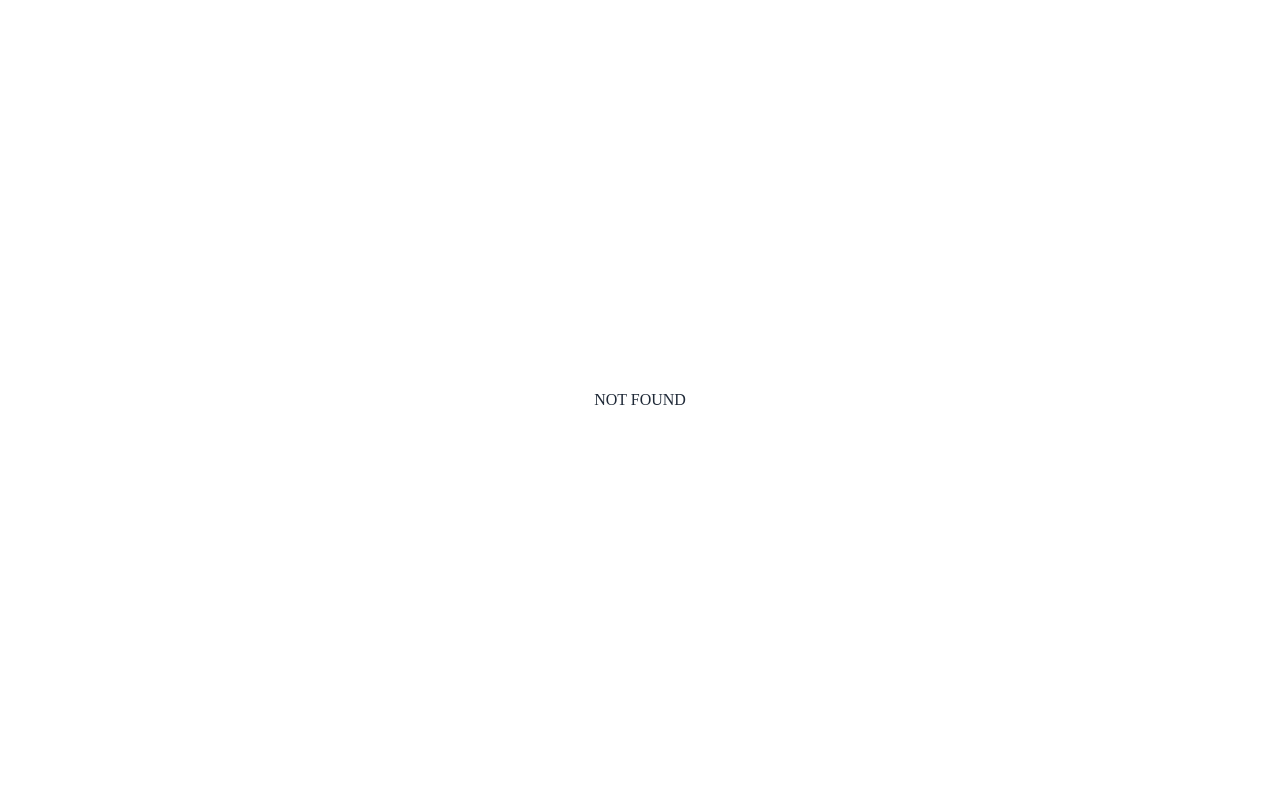
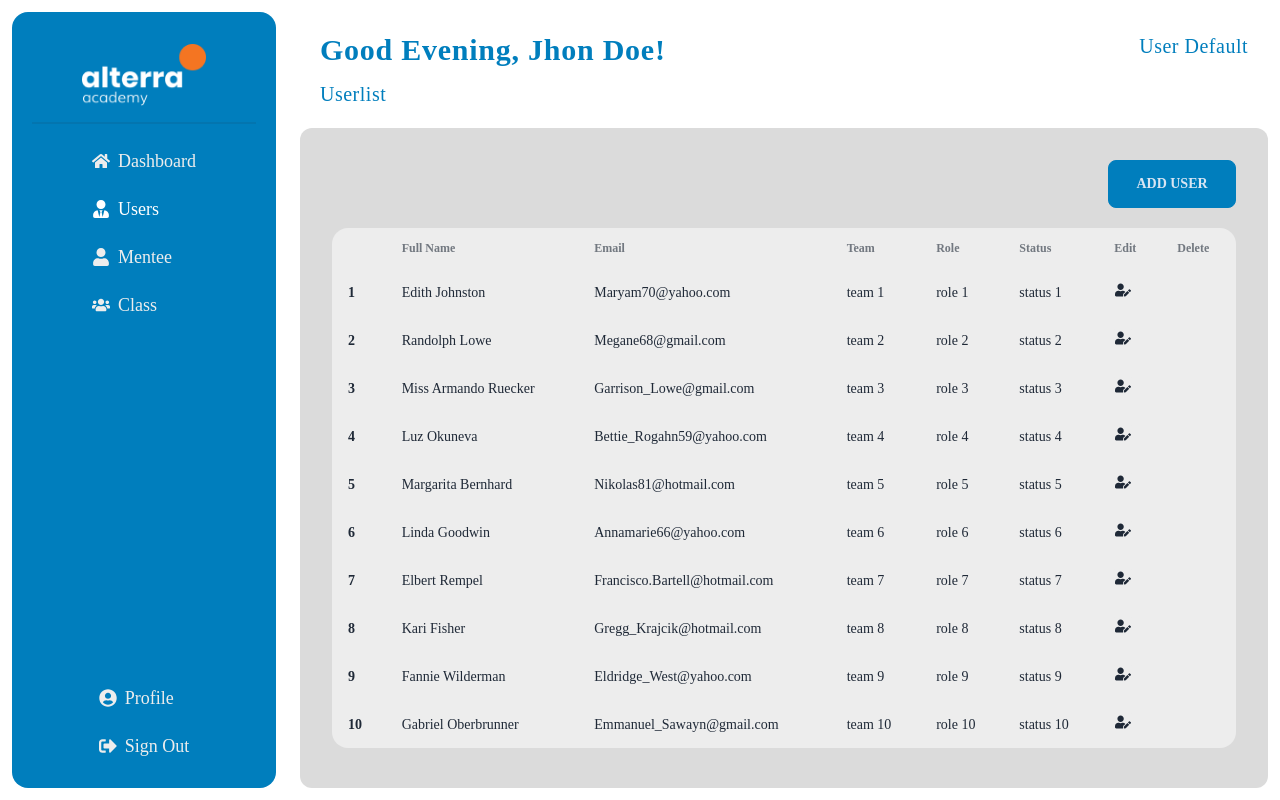
Before and after one commit to Alta-Immersive-Group3/immersive-dashboard-web, a React (Vite) app: page /userlist in a window 1280 px wide. Built offline with nearby package versions, Linux system fonts and the light colour scheme.

Commit message:
style: onprogress slicing userlist

```diff
--- a/src/components/Input.tsx
+++ b/src/components/Input.tsx
@@ -8,6 +8,7 @@ interface InputProps {
   value?: string | number;
   error?: string | boolean | undefined;
   onChange?: React.ChangeEventHandler<HTMLInputElement>;
+  onChangeSelect?: React.ChangeEventHandler<HTMLSelectElement>;
 }
 
 export const Input: FC<InputProps> = ({
@@ -31,3 +32,24 @@ export const Input: FC<InputProps> = ({
     />
   );
 };
+
+export const Select: FC<InputProps> = ({
+  id,
+  label,
+  name,
+  type,
+  value,
+  error,
+  onChangeSelect,
+}) => {
+  return (
+    <select
+      className="select w-full bg-base-200"
+      id={id}
+      name={name}
+      value={value}
+      onChange={onChangeSelect}
+      placeholder={label}
+    />
+  );
+};
--- /dev/null
+++ b/src/components/Modals.tsx
@@ -0,0 +1,21 @@
+import React, { FC } from 'react';
+
+interface Props {
+  children?: React.ReactNode;
+  id?: string;
+}
+
+export const Modals: FC<Props> = ({ children, id }) => {
+  return (
+    <>
+      <input
+        type="checkbox"
+        id={id}
+        className="modal-toggle"
+      />
+      <div className="modal">
+        <div className="modal-box">{children}</div>
+      </div>
+    </>
+  );
+};
--- a/src/components/Sidebar.tsx
+++ b/src/components/Sidebar.tsx
@@ -52,9 +52,14 @@ const Sidebar: FC<Props> = ({ children }) => {
                   </NavLink>
                 </li>
                 <li>
-                  <a>
+                  <NavLink
+                    to={'/userlist'}
+                    className={({ isActive }) =>
+                      isActive ? 'font-medium text-base-100' : ''
+                    }
+                  >
                     <FaUserTie /> Users
-                  </a>
+                  </NavLink>
                 </li>
                 <li>
                   <a>
@@ -63,10 +68,10 @@ const Sidebar: FC<Props> = ({ children }) => {
                   </a>
                 </li>
                 <li>
-                  <>
+                  <a>
                     <FaUsers />
                     Class
-                  </>
+                  </a>
                 </li>
               </ul>
             </div>
--- /dev/null
+++ b/src/json/dummyUser.json
@@ -0,0 +1,82 @@
+[
+  {
+    "email": "Maryam70@yahoo.com",
+    "team": "team 1",
+    "role": "role 1",
+    "status": "status 1",
+    "full_name": "Edith Johnston",
+    "user_id": "1"
+  },
+  {
+    "email": "Megane68@gmail.com",
+    "team": "team 2",
+    "role": "role 2",
+    "status": "status 2",
+    "full_name": "Randolph Lowe",
+    "user_id": "2"
+  },
+  {
+    "email": "Garrison_Lowe@gmail.com",
+    "team": "team 3",
+    "role": "role 3",
+    "status": "status 3",
+    "full_name": "Miss Armando Ruecker",
+    "user_id": "3"
+  },
+  {
+    "email": "Bettie_Rogahn59@yahoo.com",
+    "team": "team 4",
+    "role": "role 4",
+    "status": "status 4",
+    "full_name": "Luz Okuneva",
+    "user_id": "4"
+  },
+  {
+    "email": "Nikolas81@hotmail.com",
+    "team": "team 5",
+    "role": "role 5",
+    "status": "status 5",
+    "full_name": "Margarita Bernhard",
+    "user_id": "5"
+  },
+  {
+    "email": "Annamarie66@yahoo.com",
+    "team": "team 6",
+    "role": "role 6",
+    "status": "status 6",
+    "full_name": "Linda Goodwin",
+    "user_id": "6"
+  },
+  {
+    "email": "Francisco.Bartell@hotmail.com",
+    "team": "team 7",
+    "role": "role 7",
+    "status": "status 7",
+    "full_name": "Elbert Rempel",
+    "user_id": "7"
+  },
+  {
+    "email": "Gregg_Krajcik@hotmail.com",
+    "team": "team 8",
+    "role": "role 8",
+    "status": "status 8",
+    "full_name": "Kari Fisher",
+    "user_id": "8"
+  },
+  {
+    "email": "Eldridge_West@yahoo.com",
+    "team": "team 9",
+    "role": "role 9",
+    "status": "status 9",
+    "full_name": "Fannie Wilderman",
+    "user_id": "9"
+  },
+  {
+    "email": "Emmanuel_Sawayn@gmail.com",
+    "team": "team 10",
+    "role": "role 10",
+    "status": "status 10",
+    "full_name": "Gabriel Oberbrunner",
+    "user_id": "10"
+  }
+]
--- /dev/null
+++ b/src/pages/Userlist.tsx
@@ -0,0 +1,197 @@
+import React, { useEffect, useState } from 'react';
+import { Layout, Section } from '../components/Layout';
+import { Input, Select } from '../components/Input';
+import dummy from '../json/dummyUser.json';
+import { Modals } from '../components/Modals';
+import { FaUserEdit } from 'react-icons/fa';
+import { addUserType } from '../utils/type';
+
+const Userlist = () => {
+  const [handleTime, setHandleTime] = useState<string>('');
+  const [isAdmin, setIsAdmin] = useState<boolean>(true);
+  const [objModal, setobjModal] = useState<addUserType>();
+
+  const timeGreeting = () => {
+    const currentDate = new Date();
+    const currentHour = currentDate.getHours();
+
+    if (currentHour < 12) {
+      setHandleTime('Good Morning,');
+    } else if (currentHour >= 12 && currentHour < 17) {
+      setHandleTime('Good Aternoon,');
+    } else if (currentHour >= 17 && currentHour < 21) {
+      setHandleTime('Good Evening,');
+    } else {
+      setHandleTime('Good Night,');
+    }
+  };
+
+  const handleEdit = (props: addUserType) => {
+    setobjModal({
+      email: props.email,
+      full_name: props.full_name,
+      id: props.id,
+      role: props.role,
+      team: props.team,
+    });
+  };
+
+  useEffect(() => {
+    timeGreeting();
+  }, []);
+
+  return (
+    <Layout>
+      <Modals id="modal-add">
+        <Input
+          id="email"
+          name="email"
+          label="email"
+          type="email"
+        />
+        <Input
+          id="email"
+          name="email"
+          label="email"
+          type="email"
+        />
+        <Input
+          id="email"
+          name="email"
+          label="email"
+          type="email"
+        />
+        <select className="select w-full max-w-xs">
+          <option
+            disabled
+            selected
+          >
+            Pick your favorite Simpson
+          </option>
+          <option>Homer</option>
+          <option>Marge</option>
+          <option>Bart</option>
+          <option>Lisa</option>
+          <option>Maggie</option>
+        </select>
+        <div className="modal-action">
+          <label
+            htmlFor="modal-add"
+            className="btn"
+          >
+            Close!
+          </label>
+        </div>
+      </Modals>
+      <Modals id="modal-edit">
+        <p>{objModal?.email}</p>
+      </Modals>
+
+      <Section
+        id="section-dashboard"
+        addClass="flex flex-col items-center p-3"
+      >
+        <div
+          id="header"
+          className="w-full h-[15%] p-5 flex justify-between"
+        >
+          <div className="flex flex-col gap-3">
+            <p className="text-secondary tracking-wide font-semibold text-3xl">
+              {handleTime} Jhon Doe!
+            </p>
+            <p className="text-secondary tracking-wide text-xl">Userlist</p>
+          </div>
+          <p className="text-secondary tracking-wide text-xl">User Default</p>
+        </div>
+
+        <div className="w-full h-[85%] bg-base-300 rounded-xl flex flex-col gap-5 p-8 items-center">
+          {isAdmin ? (
+            <>
+              <div className="w-full flex justify-end">
+                <label
+                  htmlFor="modal-add"
+                  className="btn btn-secondary w-32"
+                >
+                  Add User
+                </label>
+              </div>
+              <div className="overflow-x-auto w-full">
+                <table className="table bg-base-200">
+                  <thead>
+                    <tr>
+                      <th></th>
+                      <th>Full Name</th>
+                      <th>Email</th>
+                      <th>Team</th>
+                      <th>Role</th>
+                      <th>Status</th>
+                      <th>Edit</th>
+                      <th>Delete</th>
+                    </tr>
+                  </thead>
+                  <tbody>
+                    {dummy.map((prop, idx) => {
+                      return (
+                        <tr>
+                          <th>{idx + 1}</th>
+                          <td>{prop.full_name}</td>
+                          <td>{prop.email}</td>
+                          <td>{prop.team}</td>
+                          <td>{prop.role}</td>
+                          <td>{prop.status}</td>
+                          <td>
+                            <label
+                              onClick={() => handleEdit(prop)}
+                              className="btn p-0 min-h-0 h-0 p text-base"
+                              htmlFor="modal-edit"
+                            >
+                              <FaUserEdit />
+                            </label>
+                          </td>
+                          <td></td>
+                        </tr>
+                      );
+                    })}
+                  </tbody>
+                </table>
+              </div>
+            </>
+          ) : (
+            <>
+              <div className="overflow-x-auto w-full">
+                <table className="table bg-base-200">
+                  <thead>
+                    <tr>
+                      <th></th>
+                      <th>Full Name</th>
+                      <th>Email</th>
+                      <th>Team</th>
+                      <th>Role</th>
+                      <th>Status</th>
+                    </tr>
+                  </thead>
+                  <tbody>
+                    {dummy.map((prop, idx) => {
+                      return (
+                        <tr>
+                          <th>{idx + 1}</th>
+                          <td>{prop.full_name}</td>
+                          <td>{prop.email}</td>
+                          <td>{prop.team}</td>
+                          <td>{prop.role}</td>
+                          <td>{prop.status}</td>
+                        </tr>
+                      );
+                    })}
+                  </tbody>
+                </table>
+              </div>
+            </>
+          )}
+        </div>
+      </Section>
+    </Layout>
+  );
+};
+
+export default Userlist;
--- a/src/routes/index.tsx
+++ b/src/routes/index.tsx
@@ -5,6 +5,7 @@ import NotFound from '../pages/NotFound';
 import Login from '../pages/auth/login';
 import Profile from '../pages/Profile';
 import Homepage from '../pages';
+import Userlist from '../pages/Userlist';
 
 const Router = () => {
   return (
@@ -24,6 +25,10 @@ const Router = () => {
           element={<Profile />}
         />
         <Route
+          path="/userlist"
+          element={<Userlist />}
+        />
+        <Route
           path="*"
           element={<NotFound />}
         />
--- a/src/utils/api.ts
+++ b/src/utils/api.ts
@@ -11,16 +11,12 @@ export default {
       url: `login`,
       data: { code },
     }),
-  getTaskIdx: (code?: string) =>
+  getUsers: (code?: string) =>
     instance({
       method: 'GET',
-      url: `tasks/${code}`,
+      url: `users`,
       headers: {
-        Authorization: `Bearer ${
-          import.meta.env.VITE_TODO_API
-            ? import.meta.env.VITE_TODO_API
-            : process.env.VITE_TODO_API
-        }`,
+        Authorization: `Bearer ${code}`,
       },
     }),
 };
--- /dev/null
+++ b/src/utils/type.ts
@@ -0,0 +1,16 @@
+export interface addUserType {
+  id?: number;
+  full_name?: string;
+  email?: string;
+  role?: string;
+  team?: string;
+  status?: string;
+}
+
+export interface addClassType {
+  id_class?: number;
+  class_name?: string;
+  PIC?: string;
+  start_date?: string;
+  end_date?: string;
+}
```
